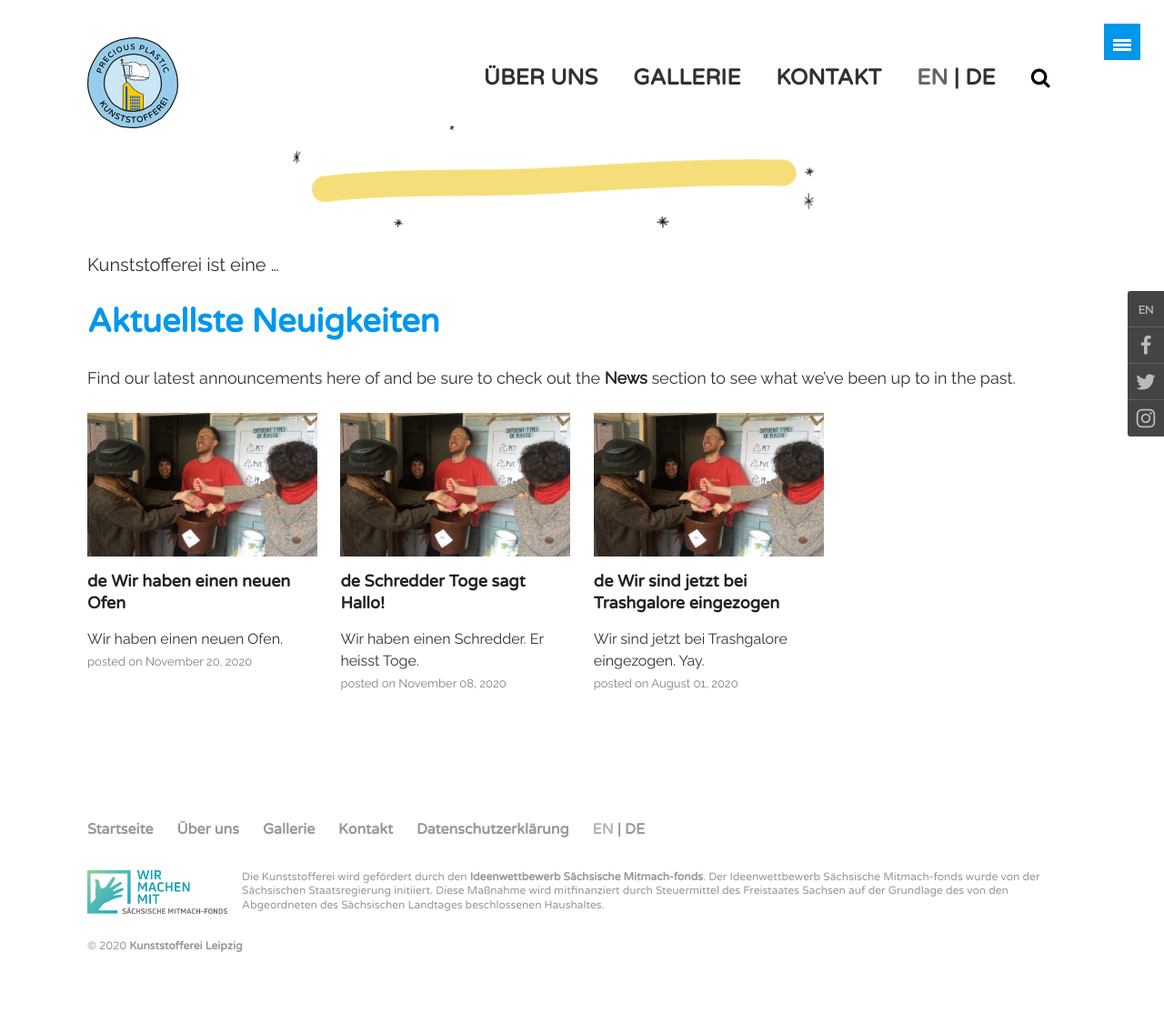
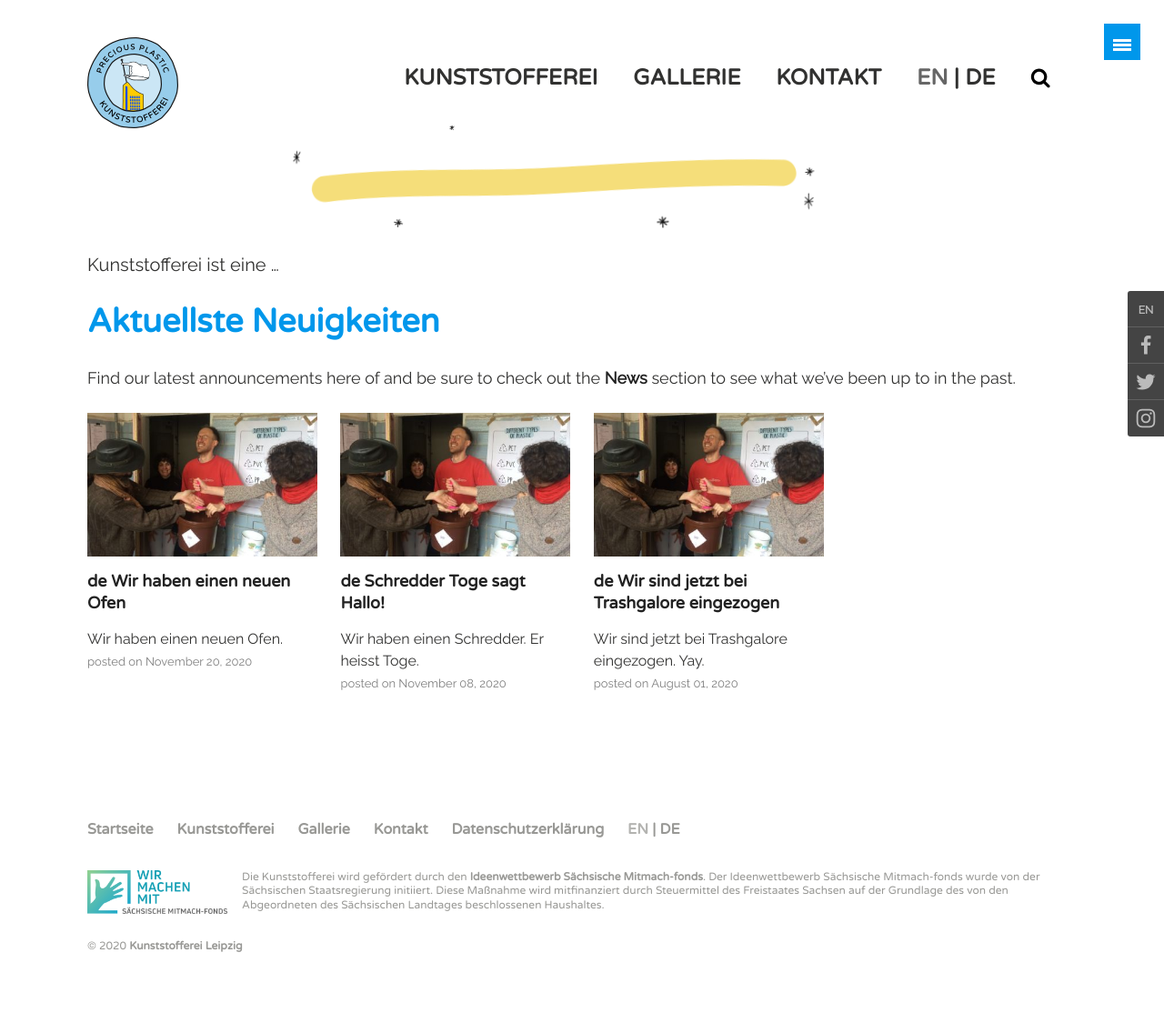
Before and after one commit to kunststofferei/kunststofferei.github.io, a Jekyll site: the page built from de/index.md, in a window 1280 px wide. Shown: the whole page at 91% size. Built offline with Jekyll 4.4.1, drawn with Linux system fonts in a browser that asks for light colours; comment, search, counter and statistics services are not loaded.

Commit message:
changes landing page to /kunststofferei

```diff
--- a/_data/translations.yml
+++ b/_data/translations.yml
@@ -8,11 +8,11 @@
 
  menu-about:
   en:
-    title: About us
-    link: /en/about-us
+    title: Kunststofferei
+    link: /en/kunststofferei
   de:
-    title: Über uns
-    link: /de/ueber-uns
+    title: Kunststofferei
+    link: /de/kunststofferei
 
  menu-gallery:
   en:
@@ -42,26 +42,26 @@
  menu-home:
   en:
     title: Kunststofferei Leipzig
-    link: /en
+    link: /en/kunststofferei
   de:
     title: Kunststofferei Leipzig
-    link: /de
+    link: /de/kunststofferei
 
  menu-switch:
   en:
     title: Auf Deutsch, bitte!
-    link: /de
+    link: /de/kunststofferei
   de:
     title: In English, please!
-    link: /en
+    link: /en/kunststofferei
 
  footer-home:
   en:
     title: Home
-    link: /en
+    link: /en/kunststofferei
   de:
     title: Startseite
-    link: /de
+    link: /de/kunststofferei
 
  footer-gdpr:
   en:
@@ -74,7 +74,7 @@
  menu-lang:
   en:
     title: Auf Deutsch
-    link: /de
+    link: /de/kunststofferei
   de:
     title: In English
-    link: /en
+    link: /en/kunststofferei
--- a/de/_pages/ueber-uns.md
+++ b/de/_pages/kunststofferei.md
@@ -1,18 +1,18 @@
 ---
 layout: page
-title: "Über uns"
+title: "Kunststofferei"
 
-permalink: /de/ueber-uns
+permalink: /de/kunststofferei
 lang-ref: about
 ---
 
-## Mission
+## Unsere Mission
 
 Die Kunststofferei ist ein offenes Kollektiv, das an praktischen Lösungen arbeitet, um Kunststoff von der Natur, Verbrennungsanlagen und Deponien fernzuhalten, indem wir den Kunststoffrecyclingkreislauf direkt vor Ort schließen.
 
 Als Teil des [Precious Plastic Universums](https://preciousplastic.com/en/index.html) wollen wir gemeinsam mit Euch unsere Wegwerfgesellschaft überdenken und aus lokalen Kunststoffabfällen langlebige, nützliche und recycelbare Produkte herstellen um somit einen nachhaltigen Kunststoff-Konsum zu fördern und die Prinzipien der Circular Economy – Wertschöpfung statt Verschwendung – regional umzusetzen.
 
-## Precious Plastic Universe
+## Das Precious Plastic Universe
 
 <iframe width="560" height="315" src="https://www.youtube.com/embed/Os7dREQ00l4" frameborder="0" allow="accelerometer; autoplay; clipboard-write; encrypted-media; gyroscope; picture-in-picture" allowfullscreen></iframe>
 
--- a/index.html
+++ b/index.html
@@ -8,11 +8,11 @@
 <script>
     var lang = navigator.language || navigator.userLanguage;
     if (lang.indexOf('de') == 0)
-        window.location = '/de';
+        window.location = '/de/kunststofferei';
         // Other languages here
     else
         // Default to English
-        window.location = '/en';
+        window.location = '/en/kunststofferei';
 </script>
 </body>
 </html>
```
Also changed, not shown: en/_pages/kunststofferei.md (renamed from en/_pages/about-us.md, +2 -2 lines).
